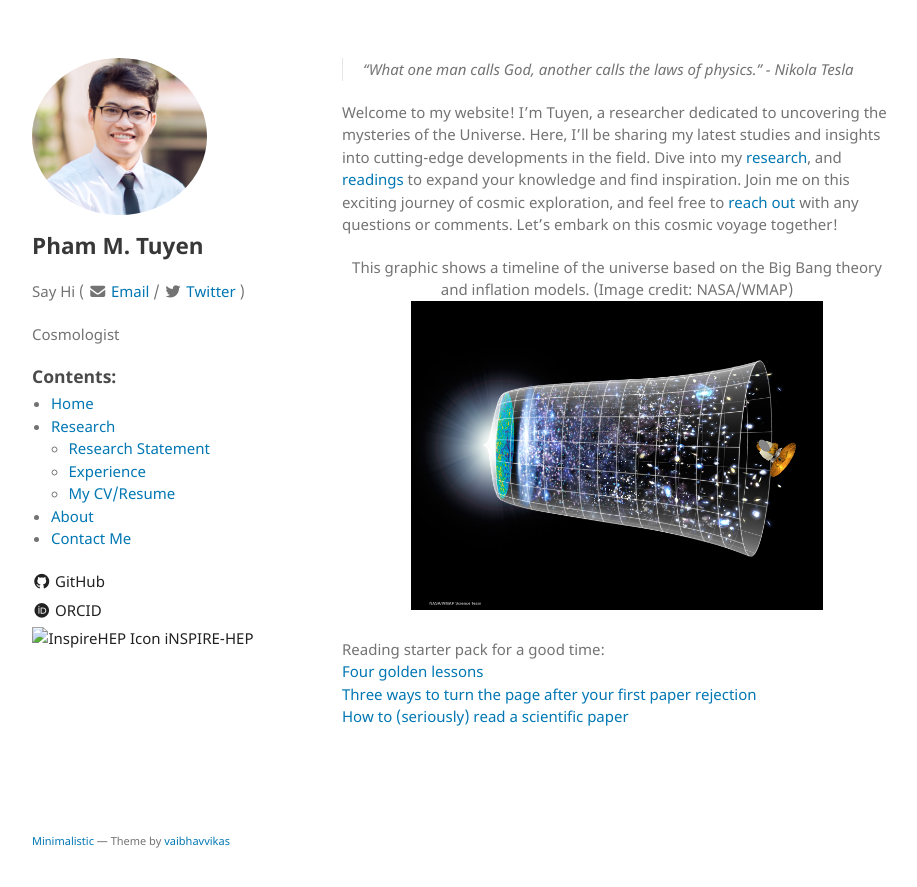
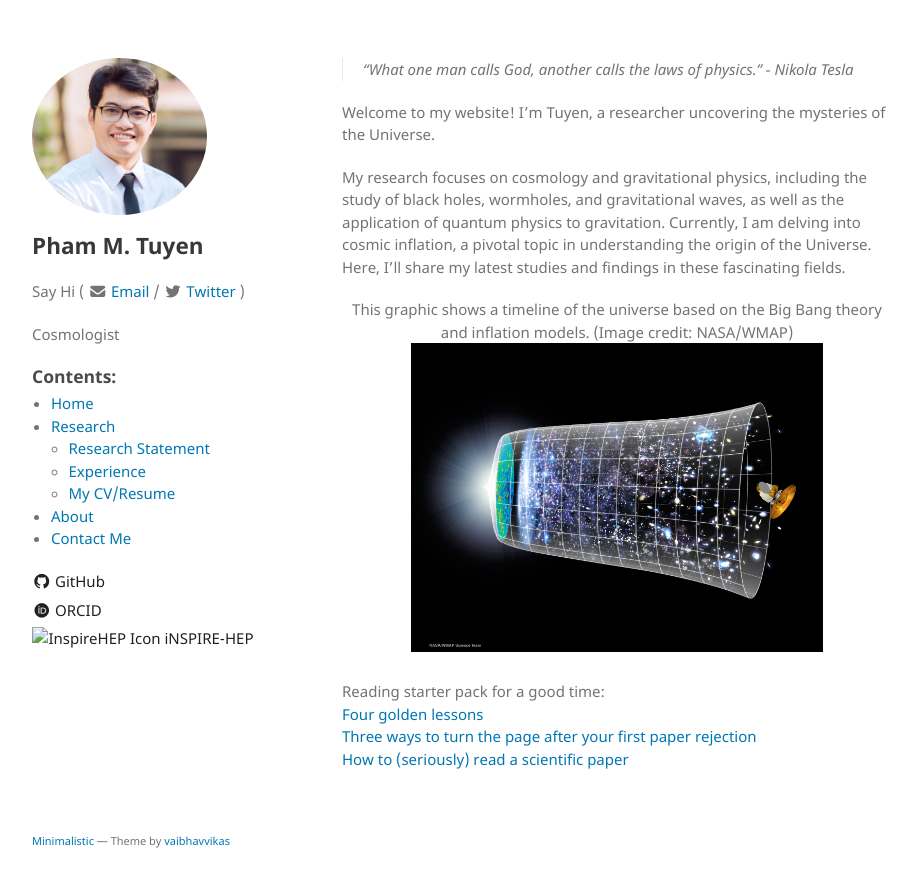
Before and after one commit to tuyenmpham/tuyenmpham.github.io, a Jekyll site: the page built from index.md, in a window 1280 px wide. Shown: the top 887 px of the page, without its empty margins (178-1095 px from the left). Built offline with Jekyll 4.4.1, drawn with Linux system fonts in a browser that asks for light colours.

Commit message:
Update index.md

```diff
--- a/index.md
+++ b/index.md
@@ -4,7 +4,10 @@ layout: default
 
 > "What one man calls God, another calls the laws of physics." - Nikola Tesla
 
-Welcome to my website! I'm Tuyen, a researcher dedicated to uncovering the mysteries of the Universe. Here, I'll be sharing my latest studies and insights into cutting-edge developments in the field. Dive into my [research](./research), and [readings](https://twitter.com/TuyenPh57861691) to expand your knowledge and find inspiration. Join me on this exciting journey of cosmic exploration, and feel free to [reach out](mailto:tuyenmpham92@gmail.com) with any questions or comments. Let's embark on this cosmic voyage together!
+Welcome to my website! I’m Tuyen, a researcher uncovering the mysteries of the Universe.
+
+My research focuses on cosmology and gravitational physics, including the study of black holes, wormholes, and gravitational waves, as well as the application of quantum physics to gravitation. Currently, I am delving into cosmic inflation, a pivotal topic in understanding the origin of the Universe. Here, I’ll share my latest studies and findings in these fascinating fields.
+
 
 <center>This graphic shows a timeline of the universe based on the Big Bang theory and inflation models. (Image credit: NASA/WMAP)</center>
 <center><img src="./assets/img/Timeline of the Universe.png"  width="75%"></center>
```
